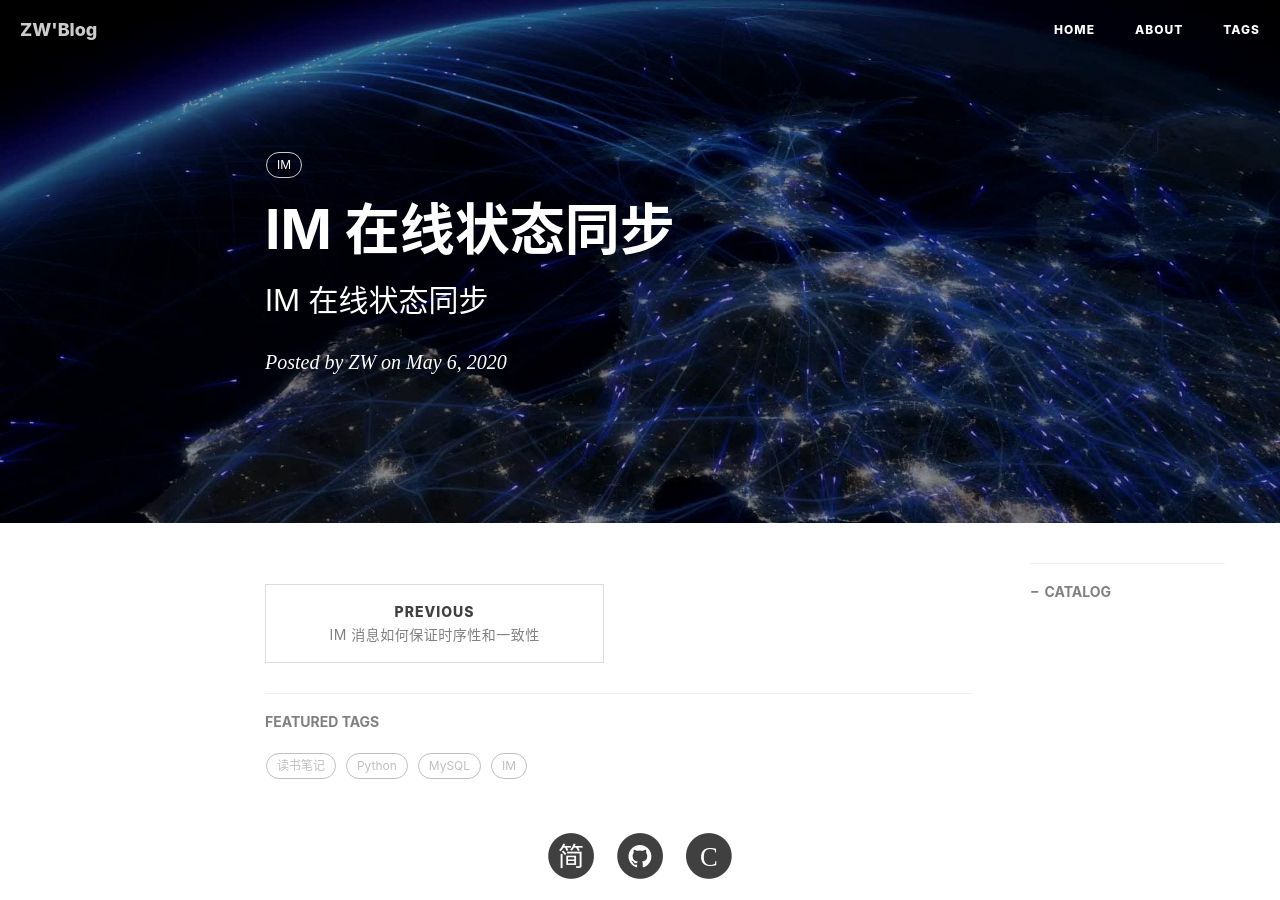
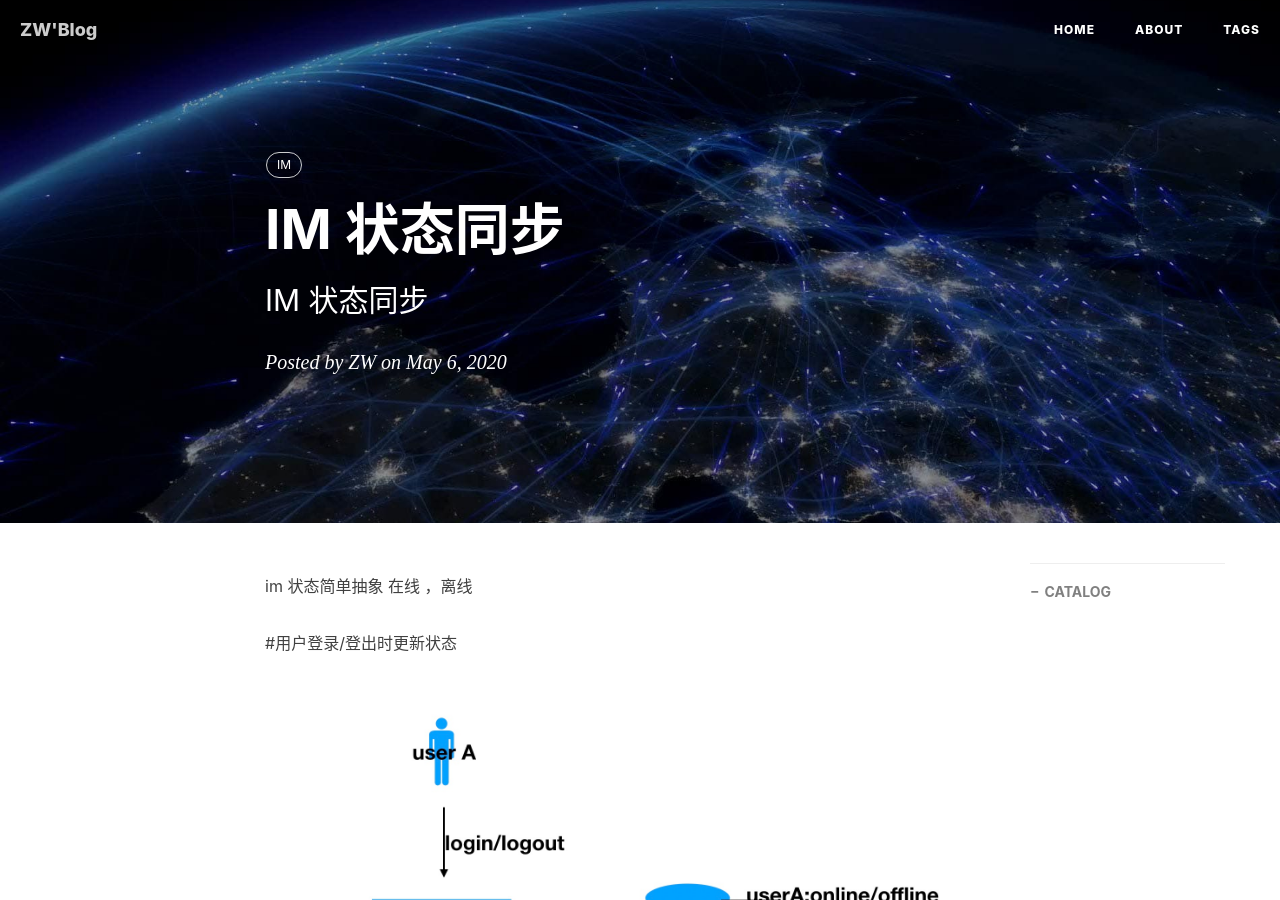
Before and after one commit to GitZW/gitzw.github.io, a Jekyll site: the page built from _posts/2020-05-06- IM在线状态同步.md, in a window 1280 px wide and 900 px high. Built offline with Jekyll 4.4.1, drawn with Linux system fonts in a browser that asks for light colours; nearby versions of some CDN libraries; comment, search, counter and statistics services are not loaded.

Commit message:
增加图片

```diff
--- a/_posts/2020-05-06- IM在线状态同步.md
+++ b/_posts/2020-05-06- IM在线状态同步.md
@@ -1,7 +1,7 @@
 ---
 layout:     post
-title:      IM 在线状态同步
-subtitle:   IM 在线状态同步
+title:      IM 状态同步
+subtitle:   IM 状态同步
 date:       2020-05-06
 author:     ZW
 header-img: img/post-bg-os-metro.jpg
@@ -9,3 +9,9 @@ catalog: 	 true
 tags:
     - IM
 ---
+
+
+im 状态简单抽象 在线 ，离线
+
+#用户登录/登出时更新状态
+![图1](/img/20200506_01.jpg)
```
Also changed, not shown: img/20200506_01.jpg (added), 1 other file.
